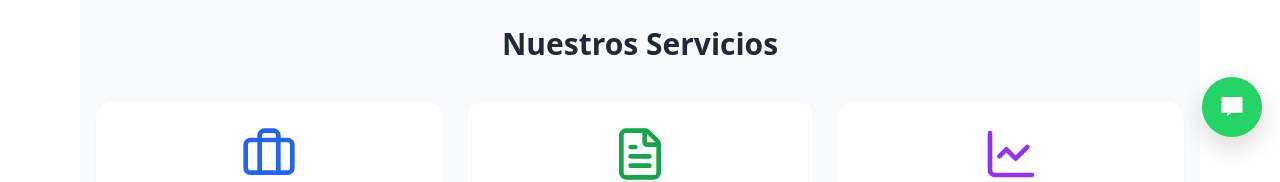
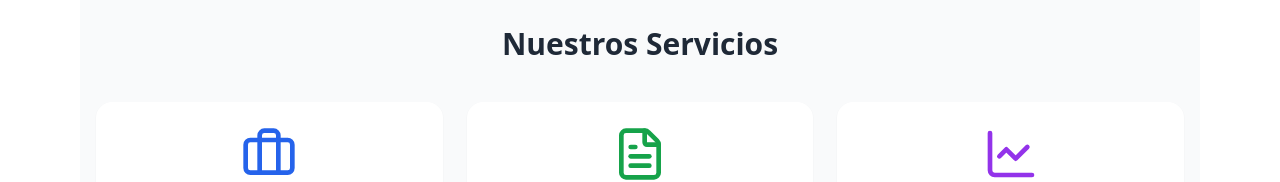
Before and after one commit to palazzid88/eipa-estudio, a plain HTML site: page index.html in a window 1280 px wide. Shown: the part 645-827 px from the top of the page. Drawn offline with nearby package versions, Linux system fonts and the light colour scheme.

Commit message:
se trabaja en wtp flotante

```diff
--- a/index.html
+++ b/index.html
@@ -347,11 +347,11 @@
   </main>
 
   <!-- FLOATING WHATSAPP (similar a qlwapp) -->
-  <a class="whatsapp-float" href="https://wa.me/5491168655392?text=%C2%A1Hola!" target="_blank" title="WhatsApp">
+  <!-- <a class="whatsapp-float" href="https://wa.me/5491168655392?text=%C2%A1Hola!" target="_blank" title="WhatsApp">
     <svg width="28" height="28" viewBox="0 0 24 24" fill="none" aria-hidden="true">
       <path fill="white" d="M20.5 3.5H3.5A.5.5 0 0 0 3 4v12.5a.5.5 0 0 0 .5.5h4.2v3l3.6-3h9.2a.5.5 0 0 0 .5-.5V4a.5.5 0 0 0-.5-.5z"/>
     </svg>
-  </a>
+  </a> -->
 
   <!-- FOOTER -->
   <footer class="bg-gray-900 text-gray-300 py-6 mt-10">
```
